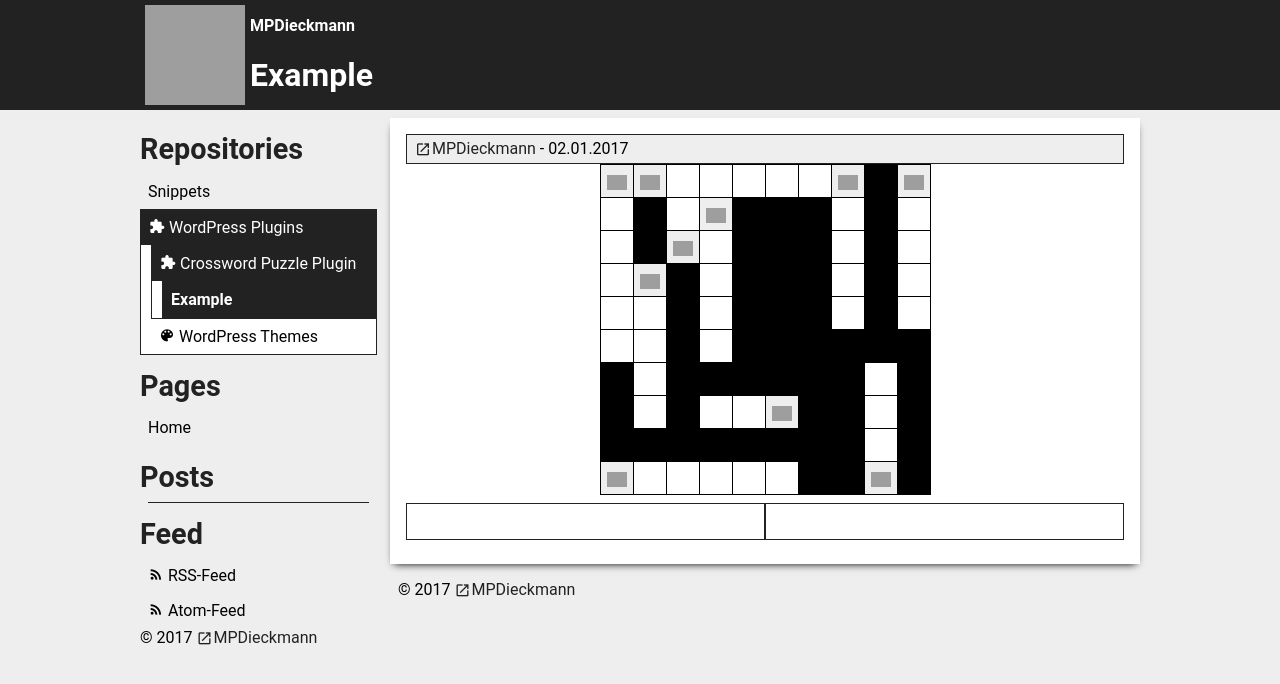
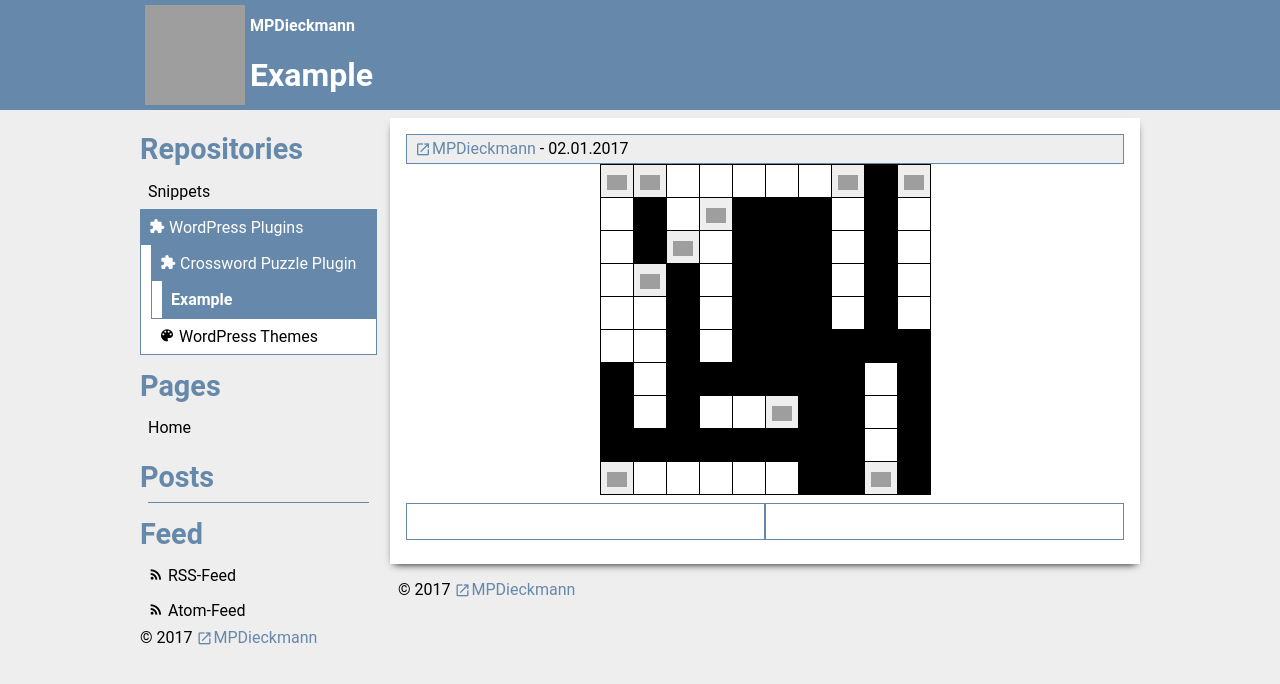
Before and after one commit to MPDieckmann/mpdieckmann.github.io, a Jekyll site: the page built from _repositories/wp-plugins/crossword-puzzle/example.html, in a window 1280 px wide. Shown: the top 684 px of the page. Built offline with Jekyll 4.4.1, drawn with Linux system fonts in a browser that asks for light colours; some web fonts are replaced; grey boxes are pictures that could not be loaded.

Commit message:
Update example.html

```diff
--- a/_repositories/wp-plugins/crossword-puzzle/example.html
+++ b/_repositories/wp-plugins/crossword-puzzle/example.html
@@ -1,5 +1,4 @@
 ---
-themecolor: "#222"
 ---
 <!-- Following will be inserted by adding the shortcode [crossword url="http://https://raw.githubusercontent.com/MPDieckmann/wp-plugins/crossword-puzzle/crossword-puzzle/assets/crossword-sample-google-docs-spreadsheet.csv"] -->
 <crossword-crossword>
```
